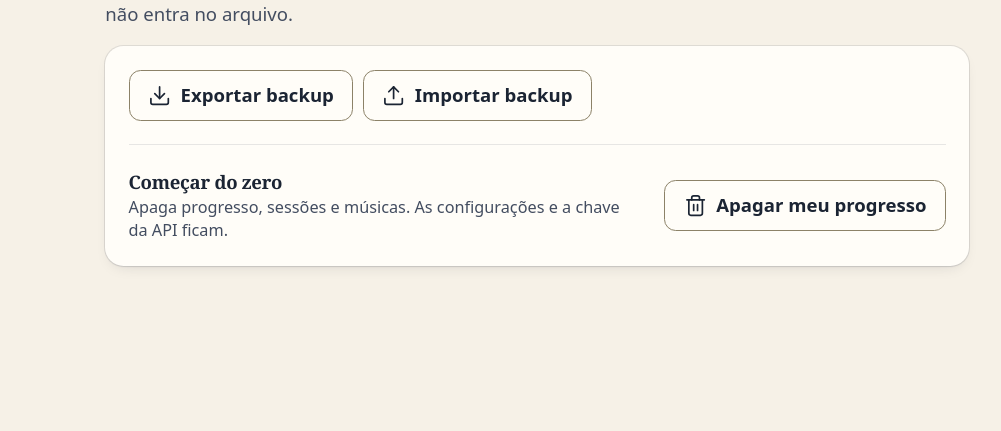
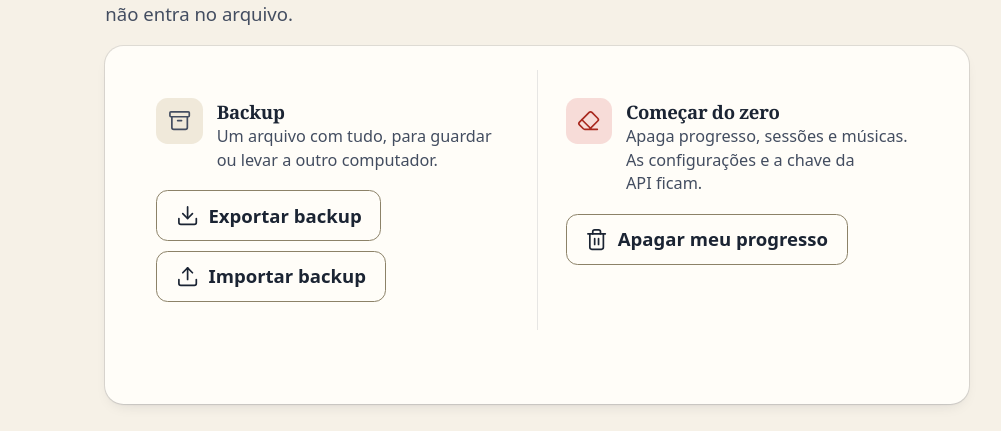
Before and after one commit to Rafaleel/ruvox, a React (Vite) app in the folder frontend/: page /settings in a window 1280 px wide. Shown: the part 1049-1480 px from the top of the page, without its empty margins (256-1257 px from the left). Before the commit the page ends 1445 px from the top, so only its background shows below. Built offline with nearby package versions, Linux system fonts and the light colour scheme; no server answers.

Commit message:
feat(frontend): split your data into backup and reset tiles with calmer confirmations

```diff
--- a/frontend/src/YourData.tsx
+++ b/frontend/src/YourData.tsx
@@ -1,11 +1,12 @@
 import { useMutation, useQueryClient } from "@tanstack/react-query";
-import { Download, Trash2, Upload } from "lucide-react";
+import { Archive, Download, Eraser, Trash2, Upload } from "lucide-react";
 import { useRef, useState } from "react";
 import { exportBackup, importBackup, resetData } from "./api/client";
 import { Button } from "./components/Button";
 import { Card } from "./components/Card";
 import { ConfirmPanel } from "./components/ConfirmPanel";
 import { friendlyError } from "./components/ErrorMessage";
+import { Icon } from "./components/Icon";
 import { Notice } from "./components/Notice";
 import { Section } from "./components/Section";
 
@@ -102,8 +103,24 @@ export function YourData() {
       title="Seus dados"
       description="O backup guarda seu progresso, suas sessões e suas músicas. A chave da API não entra no arquivo."
     >
-      <Card className="grid gap-5">
-        <div className="grid gap-2 sm:flex sm:flex-wrap">
+      <Card className="@container grid gap-5 p-0">
+        <div className="grid gap-px bg-hairline @[40rem]:grid-cols-2 [&>*]:bg-sheet">
+          <div className="grid content-start gap-4 p-5 @[40rem]:p-6">
+            <div className="flex items-start gap-3">
+              <span
+                aria-hidden="true"
+                className="grid size-10 shrink-0 place-items-center rounded-control bg-sheet-2 text-ink-2"
+              >
+                <Icon icon={Archive} />
+              </span>
+              <div>
+                <h3 className="text-base font-semibold">Backup</h3>
+                <p className="text-sm text-ink-2">
+                  Um arquivo com tudo, para guardar ou levar a outro computador.
+                </p>
+              </div>
+            </div>
+            <div className="grid gap-2 @[24rem]:flex @[24rem]:flex-wrap">
               <Button
                 variant="secondary"
                 icon={Download}
@@ -133,7 +150,39 @@ export function YourData() {
                 onChange={(e) => pickFile(e.target.files?.[0])}
               />
             </div>
+          </div>
 
+          <div className="grid content-start gap-4 p-5 @[40rem]:p-6">
+            <div className="flex items-start gap-3">
+              <span
+                aria-hidden="true"
+                className="grid size-10 shrink-0 place-items-center rounded-control bg-danger-soft text-danger"
+              >
+                <Icon icon={Eraser} />
+              </span>
+              <div>
+                <h3 className="text-base font-semibold">Começar do zero</h3>
+                <p className="text-sm text-ink-2">
+                  Apaga progresso, sessões e músicas. As configurações e a chave
+                  da API ficam.
+                </p>
+              </div>
+            </div>
+            <Button
+              variant="secondary"
+              icon={Trash2}
+              className="w-fit"
+              loading={resetting.isPending}
+              onClick={() => {
+                startOver();
+                setConfirmReset(true);
+              }}
+            >
+              Apagar meu progresso
+            </Button>
+          </div>
+        </div>
+        <div className="grid gap-4 px-5 pb-5 empty:hidden @[40rem]:px-6 @[40rem]:pb-6">
           {pending !== undefined && (
             <ConfirmPanel
               title="Importar este backup?"
@@ -143,8 +192,8 @@ export function YourData() {
               onCancel={() => setPending(undefined)}
             >
               <p>
-              Isto SUBSTITUI todo o seu progresso e todas as suas músicas pelos
-              do arquivo. As configurações e a chave da API não mudam.
+                Isto SUBSTITUI todo o seu progresso e todas as suas músicas
+                pelos do arquivo. As configurações e a chave da API não mudam.
               </p>
             </ConfirmPanel>
           )}
@@ -156,27 +205,6 @@ export function YourData() {
             <Notice tone="danger">{readError || friendlyError(error)}</Notice>
           )}
 
-        <div className="grid gap-3 border-t border-hairline pt-5 sm:flex sm:items-center sm:justify-between sm:gap-6">
-          <div>
-            <h3 className="text-base font-semibold">Começar do zero</h3>
-            <p className="text-sm text-ink-2">
-              Apaga progresso, sessões e músicas. As configurações e a chave da
-              API ficam.
-            </p>
-          </div>
-          <Button
-            variant="secondary"
-            icon={Trash2}
-            className="sm:shrink-0"
-            loading={resetting.isPending}
-            onClick={() => {
-              startOver();
-              setConfirmReset(true);
-            }}
-          >
-            Apagar meu progresso
-          </Button>
-        </div>
           {confirmReset && (
             <ConfirmPanel
               title="Apagar seu progresso?"
@@ -192,6 +220,7 @@ export function YourData() {
               </p>
             </ConfirmPanel>
           )}
+        </div>
       </Card>
     </Section>
   );
--- a/frontend/src/components/ConfirmPanel.tsx
+++ b/frontend/src/components/ConfirmPanel.tsx
@@ -24,7 +24,7 @@ export function ConfirmPanel({
       aria-labelledby={`${id}-title`}
       aria-describedby={`${id}-body`}
       onKeyDown={(e) => e.key === "Escape" && onCancel()}
-      className="mt-3 grid gap-2 rounded-card bg-danger-soft p-4 shadow-[inset_0_0_0_1px_var(--danger)]"
+      className="rise mt-1 grid gap-2 rounded-card border-l-[3px] border-danger bg-sheet-2 p-4 shadow-[inset_0_0_0_1px_var(--hairline)]"
     >
       <p id={`${id}-title`} className="font-semibold text-danger">
         {title}
```
Lines whose indentation alone changed are shown as unchanged.
